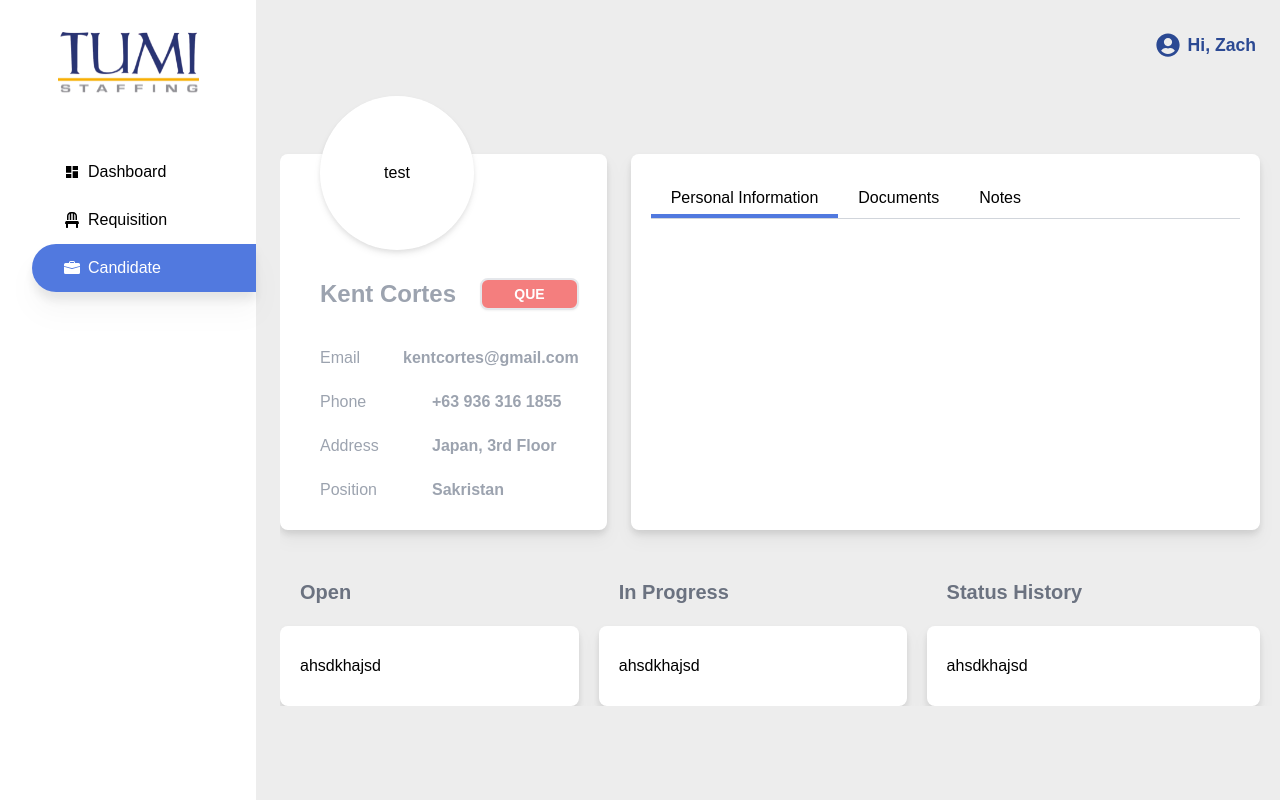
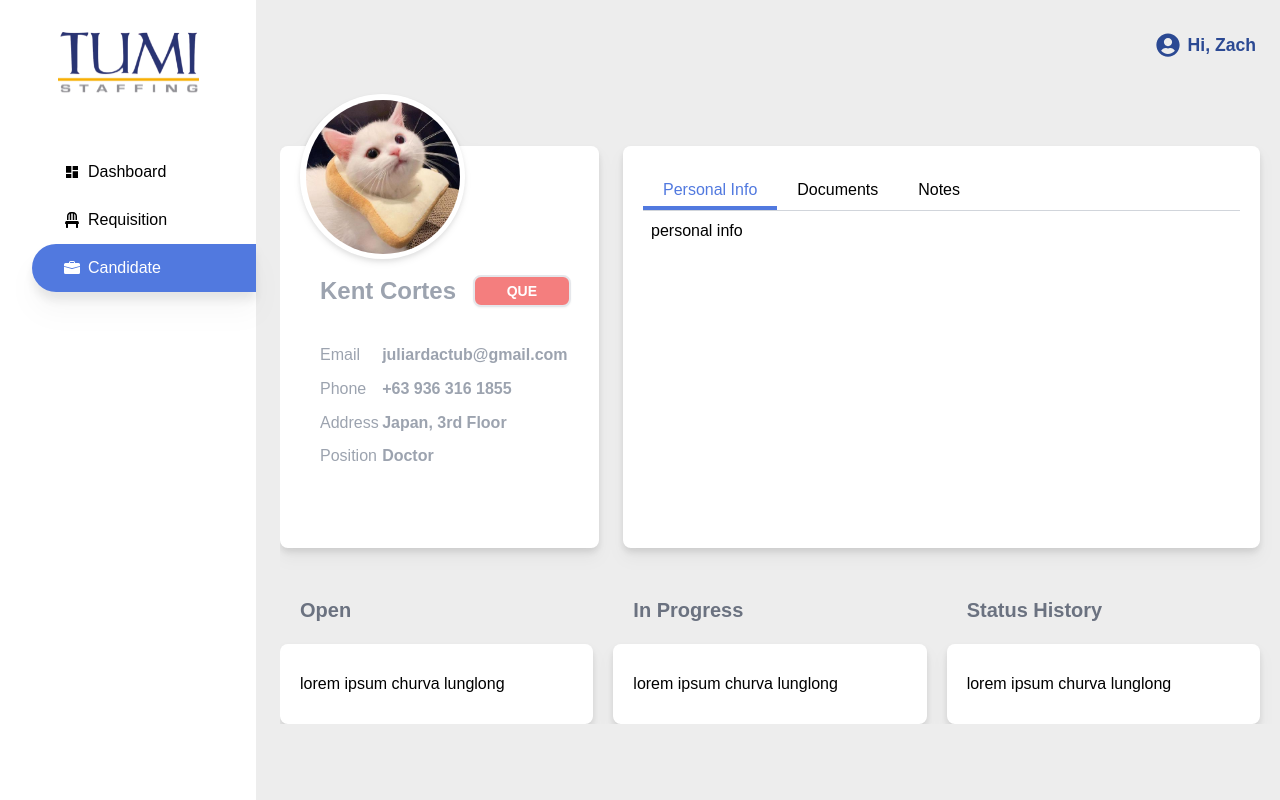
Before and after one commit to Briteph/Orion, a Next.js app: page /candidates/profile in a window 1280 px wide. Built offline with nearby package versions, Linux system fonts and the light colour scheme.

Commit message:
reworked candidate details

```diff
--- /dev/null
+++ b/components/Elements/Tab.js
@@ -0,0 +1,26 @@
+import React from "react";
+
+export default function Tab({ children, tabs, tabState, setTabState }) {
+  return (
+    <>
+      <div className="flex border-b border-gray-300">
+        {tabs.map((e, i) => {
+          return (
+            <div
+              key={i}
+              className={`${
+                tabState === e.state
+                  ? `text-[#5179DF] border-b-4 border-[#5179DF]`
+                  : ``
+              } px-5 py-1 flex justify-center`}
+              onClick={() => setTabState(e.state)}
+            >
+              {e.text}
+            </div>
+          );
+        })}
+      </div>
+      <div className="p-2">{children}</div>
+    </>
+  );
+}
--- a/pages/candidates/profile.js
+++ b/pages/candidates/profile.js
@@ -1,98 +1,83 @@
+import Head from "next/head";
+import Image from "next/image";
 import React, { useState } from "react";
 import ButtonPrimary from "../../components/Elements/ButtonPrimary";
 import Card from "../../components/Elements/Card";
 import ContentNav from "../../components/Elements/ContentNav";
+import Tab from "../../components/Elements/Tab";
+
 function Candidate() {
-  const [tabState, setTabState] = useState("personal info");
+  const tabData = [
+    { state: "personal info", text: "Personal Info" },
+    { state: "documents", text: "Documents" },
+    { state: "notes", text: "Notes" },
+  ];
+  const [tabState, setTabState] = useState(tabData[0].state);
 
   return (
     <>
+      <Head>
+        <title>Candidate Profile - Orion</title>
+      </Head>
       <ContentNav>
-        <div className="flex gap-6 pt-16 pr-5">
+        <div className="flex gap-6 pt-14 pr-5">
           <Card addClass="w-1/3">
-            <div className="flex items-center justify-between pt-24 pl-5 pr-2 text-2xl font-bold text-gray-400">
-              <div>Kent Cortes</div>
-              <ButtonPrimary addClass="bg-[#F47E7E] text-sm">
-                <div className="px-5 font-bold">Que</div>
-              </ButtonPrimary>
+            <div className="-translate-y-20 w-[165px] h-[165px] bg-white rounded-full drop-shadow-md flex items-center justify-center">
+              <Image
+                src="/images/cat.jpeg"
+                width="154px"
+                height="154px"
+                className="rounded-full"
+              />
             </div>
-            <div className="flex flex-col gap-5 text-gray-400 mt-9">
-              <div className="flex items-center pl-5 pr-2">
-                <div className="w-28">Email</div>
-                <div className="font-bold">kentcortes@gmail.com</div>
+            <div className="pl-5 pr-2 -translate-y-16">
+              <div className="flex items-center justify-between mb-6 text-2xl font-bold text-gray-400">
+                <div>Kent Cortes</div>
+                <ButtonPrimary addClass="bg-[#F47E7E] text-sm">
+                  <div className="px-5 font-bold">Que</div>
+                </ButtonPrimary>
               </div>
-              <div className="flex items-center pl-5 pr-2">
-                <div className="w-28">Phone</div>
-                <div className="font-bold">+63 936 316 1855</div>
-              </div>
-              <div className="flex items-center pl-5 pr-2">
-                <div className="w-28">Address</div>
-                <div className="font-bold">Japan, 3rd Floor</div>
-              </div>
-              <div className="flex items-center pl-5 pr-2">
-                <div className="w-28">Position</div>
-                <div className="font-bold">Sakristan</div>
+              <div className="grid grid-flow-col text-gray-400 translate-y-3">
+                <div>
+                  <div className="candidate-details">Email</div>
+                  <div className="candidate-details">Phone</div>
+                  <div className="candidate-details">Address</div>
+                  <div className="candidate-details">Position</div>
+                </div>
+                <div className="font-bold">
+                  <div className="candidate-details">juliardactub@gmail.com</div>
+                  <div className="candidate-details">+63 936 316 1855</div>
+                  <div className="candidate-details">Japan, 3rd Floor</div>
+                  <div className="candidate-details">Doctor</div>
+                </div>
               </div>
             </div>
           </Card>
-          <div
-            className={`border-gray-100 bg-white drop-shadow-md rounded-full w-[9.625rem] h-[9.625rem] flex items-center justify-center left-80 top-24 absolute`}
-          >
-            test
-          </div>
+
           <Card addClass="w-2/3">
-            <div className="flex border-b border-gray-300">
-              <div
-                className={`${
-                  tabState === "personal info"
-                    ? `border-b-4 border-[#5179DF]`
-                    : ``
-                } px-5 py-1`}
-                onClick={() => setTabState("personal info")}
-              >
-                Personal Information
-              </div>
-              <div
-                className={`${
-                  tabState === "documents"
-                    ? `border-b-4 border-[#5179DF]`
-                    : ``
-                } px-5 py-1`}
-                onClick={() => setTabState("documents")}
-              >
-                Documents
-              </div>
-              <div
-                className={`${
-                  tabState === "notes"
-                    ? `border-b-4 border-[#5179DF]`
-                    : ``
-                } px-5 py-1`}
-                onClick={() => setTabState("notes")}
-              >
-                Notes
-              </div>
-            </div>
+            <Tab tabs={tabData} tabState={tabState} setTabState={setTabState}>
+              {tabState}
+            </Tab>
           </Card>
         </div>
         <div className="flex gap-5 pr-5 mt-12">
           <div className="grow">
-            <div className="pb-5 pl-5 text-xl font-bold text-gray-500">Open</div>
-            <Card>
-              ahsdkhajsd
-            </Card>
+            <div className="pb-5 pl-5 text-xl font-bold text-gray-500">
+              Open
+            </div>
+            <Card>lorem ipsum churva lunglong</Card>
           </div>
           <div className="grow">
-            <div className="pb-5 pl-5 text-xl font-bold text-gray-500">In Progress</div>
-            <Card>
-              ahsdkhajsd
-            </Card>
+            <div className="pb-5 pl-5 text-xl font-bold text-gray-500">
+              In Progress
+            </div>
+            <Card>lorem ipsum churva lunglong</Card>
           </div>
           <div className="grow">
-            <div className="pb-5 pl-5 text-xl font-bold text-gray-500">Status History</div>
-            <Card>
-              ahsdkhajsd
-            </Card>
+            <div className="pb-5 pl-5 text-xl font-bold text-gray-500">
+              Status History
+            </div>
+            <Card>lorem ipsum churva lunglong</Card>
           </div>
         </div>
       </ContentNav>
--- a/styles/globals.css
+++ b/styles/globals.css
@@ -69,3 +69,7 @@ code {
 ::-webkit-scrollbar-thumb:hover {
   background: #3a3a3a;
 }
+
+.candidate-details + .candidate-details {
+  margin-top: 0.6rem;
+}
```
Also changed, not shown: public/images/cat.jpeg (added).
